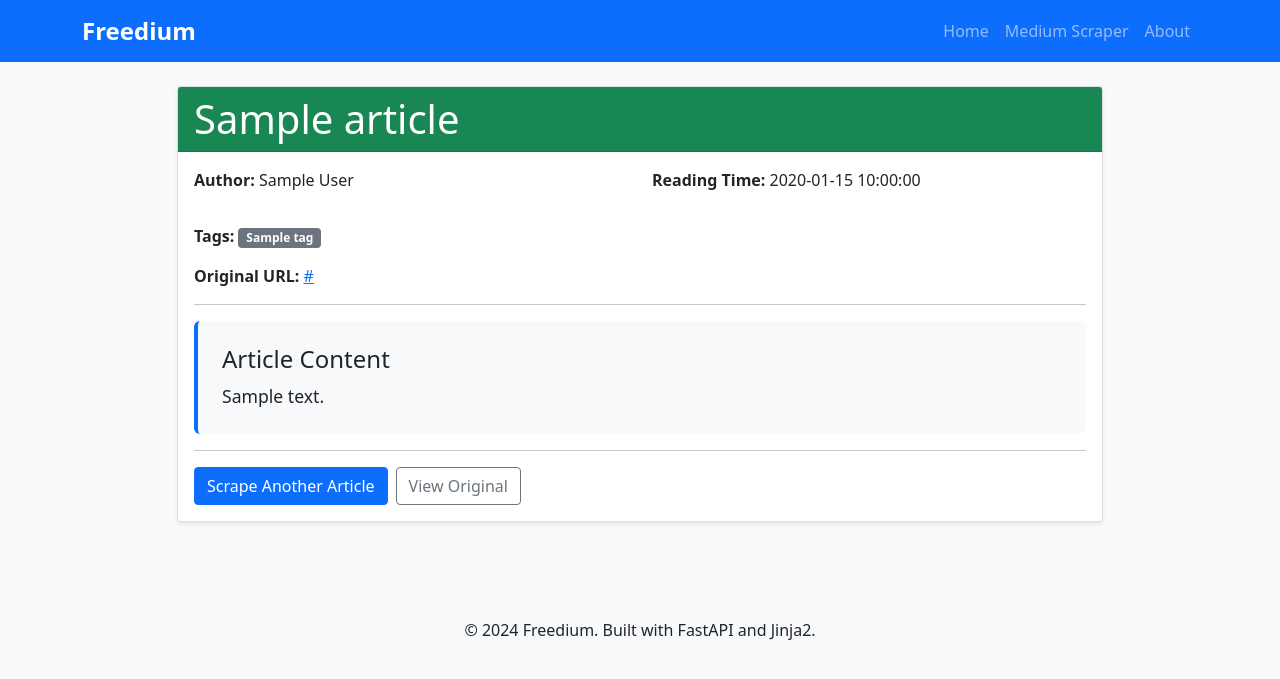
After one commit to animemoeus/freedium, a FastAPI app: template templates/article.html in a window 1280 px wide. The commit adds this page. Shown: the top 679 px of the page. Run offline with FastAPI, Linux system fonts and the light colour scheme; the template is opened without the code that fills it: most values are stand-ins (such as "Sample title", 1, 10 or a date in 2020).

Commit message:
Adding medium service

```diff
--- a/pyproject.toml
+++ b/pyproject.toml
@@ -30,6 +30,9 @@ dependencies = [
     "aiofiles==23.2.1",
     "requests==2.31.0",
     "validators==0.22.0",
+    "beautifulsoup4==4.12.2",
+    "lxml==4.9.3",
+    "python-dotenv==1.0.0",
 ]
 
 [project.optional-dependencies]
--- /dev/null
+++ b/templates/article.html
@@ -0,0 +1,111 @@
+{% extends "base.html" %}
+
+{% block content %}
+<div class="row justify-content-center">
+    <div class="col-md-10">
+        {% if error %}
+            <div class="card mb-4">
+                <div class="card-header bg-danger text-white">
+                    <h2 class="mb-0">Error</h2>
+                </div>
+                <div class="card-body">
+                    <div class="alert alert-danger">
+                        <h5 class="alert-heading">❌ Failed to scrape article</h5>
+                        <p class="mb-0">{{ error }}</p>
+                    </div>
+                    <a href="{{ url_for('medium_scraper') }}" class="btn btn-primary">Try Another URL</a>
+                </div>
+            </div>
+        {% else %}
+            <div class="card mb-4">
+                <div class="card-header bg-success text-white">
+                    <h1 class="mb-0">{{ article.title or "Untitled Article" }}</h1>
+                </div>
+                <div class="card-body">
+                    <div class="row mb-3">
+                        <div class="col-md-6">
+                            {% if article.author %}
+                                <p><strong>Author:</strong> {{ article.author }}</p>
+                            {% endif %}
+                        </div>
+                        <div class="col-md-6">
+                            {% if article.reading_time %}
+                                <p><strong>Reading Time:</strong> {{ article.reading_time }}</p>
+                            {% endif %}
+                        </div>
+                    </div>
+
+                    {% if article.tags %}
+                        <div class="mb-3">
+                            <strong>Tags:</strong>
+                            {% for tag in article.tags %}
+                                <span class="badge bg-secondary me-1">{{ tag }}</span>
+                            {% endfor %}
+                        </div>
+                    {% endif %}
+
+                    <div class="mb-3">
+                        <strong>Original URL:</strong>
+                        <a href="{{ article.url }}" target="_blank" class="text-break">{{ article.url }}</a>
+                    </div>
+
+                    <hr>
+
+                    {% if article.content_html %}
+                        <div class="article-content">
+                            <h4>Article Content</h4>
+                            <div class="content-html" style="line-height: 1.6; font-size: 1.1rem;">
+                                {{ article.content_html | safe }}
+                            </div>
+                        </div>
+                    {% elif article.content %}
+                        <div class="article-content">
+                            <h4>Article Content</h4>
+                            <div class="content-text" style="line-height: 1.6; font-size: 1.1rem;">
+                                {{ article.content | replace('\n\n', '</p><p>') | safe }}
+                            </div>
+                        </div>
+                    {% else %}
+                        <div class="alert alert-warning">
+                            <p class="mb-0">Content could not be extracted from this article.</p>
+                        </div>
+                    {% endif %}
+
+                    <hr>
+                    <div class="d-flex gap-2">
+                        <a href="{{ url_for('medium_scraper') }}" class="btn btn-primary">Scrape Another Article</a>
+                        <a href="{{ article.url }}" target="_blank" class="btn btn-outline-secondary">View Original</a>
+                    </div>
+                </div>
+            </div>
+        {% endif %}
+    </div>
+</div>
+
+<style>
+.content-text p {
+    margin-bottom: 1rem;
+}
+.article-content {
+    background-color: #f8f9fa;
+    padding: 1.5rem;
+    border-radius: 0.375rem;
+    border-left: 4px solid #0d6efd;
+}
+.content-html img {
+    max-width: 100%;
+    height: auto;
+    margin: 1rem 0;
+    border-radius: 0.375rem;
+}
+.content-html figure {
+    margin: 1.5rem 0;
+    text-align: center;
+}
+.content-html figcaption {
+    font-style: italic;
+    color: #6c757d;
+    margin-top: 0.5rem;
+}
+</style>
+{% endblock %}
--- a/templates/base.html
+++ b/templates/base.html
@@ -18,6 +18,9 @@
                 <ul class="navbar-nav ms-auto">
                     <li class="nav-item">
                         <a class="nav-link" href="{{ url_for('home') }}">Home</a>
+                    </li>
+                    <li class="nav-item">
+                        <a class="nav-link" href="{{ url_for('medium_scraper') }}">Medium Scraper</a>
                     </li>
                     <li class="nav-item">
                         <a class="nav-link" href="{{ url_for('about') }}">About</a>
```
Also changed, not shown: app/config.py (+7 -0 lines), app/routers/web.py (+45 -0 lines), app/services/medium_service.py (added, +128 -0 lines), requirements.txt (+6 -4 lines), templates/index.html (+7 -0 lines), templates/medium.html (added, +40 -0 lines), app/routers/api.py (line endings or trailing spaces), 1 other file.
